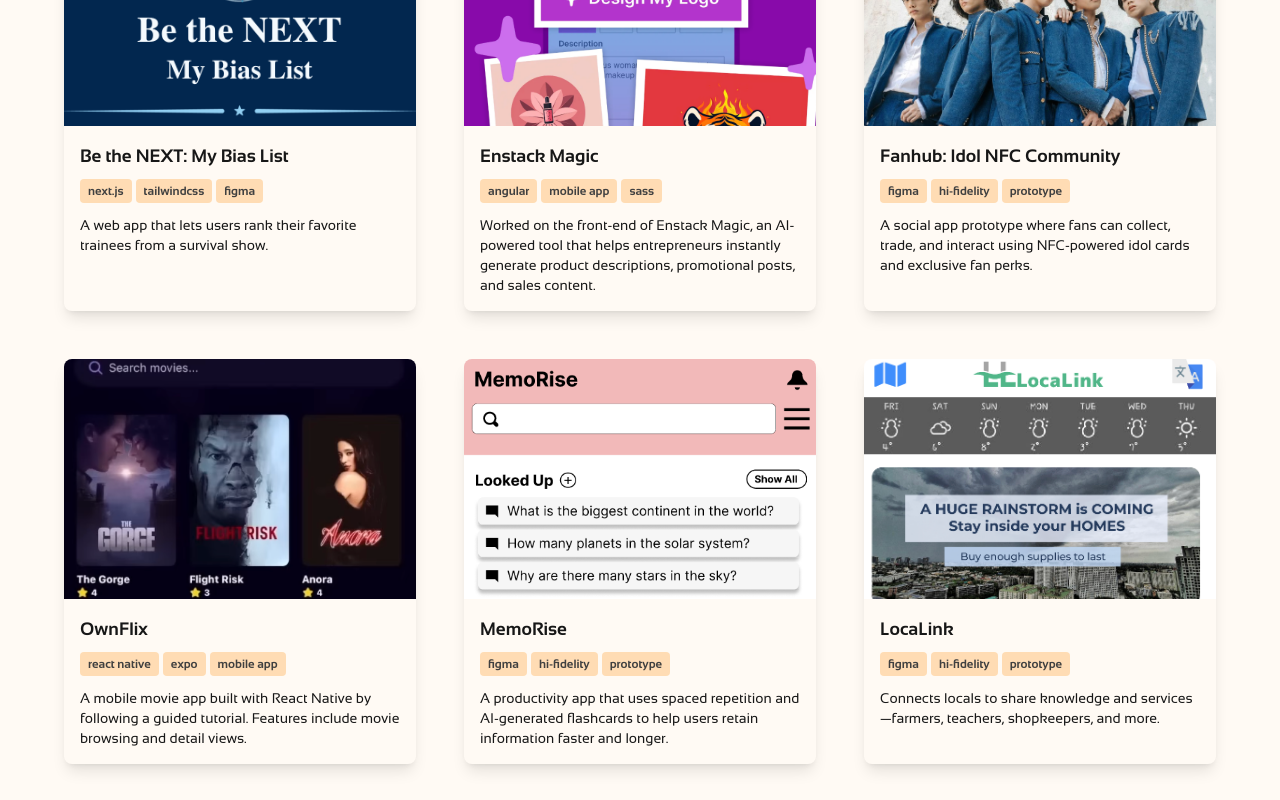
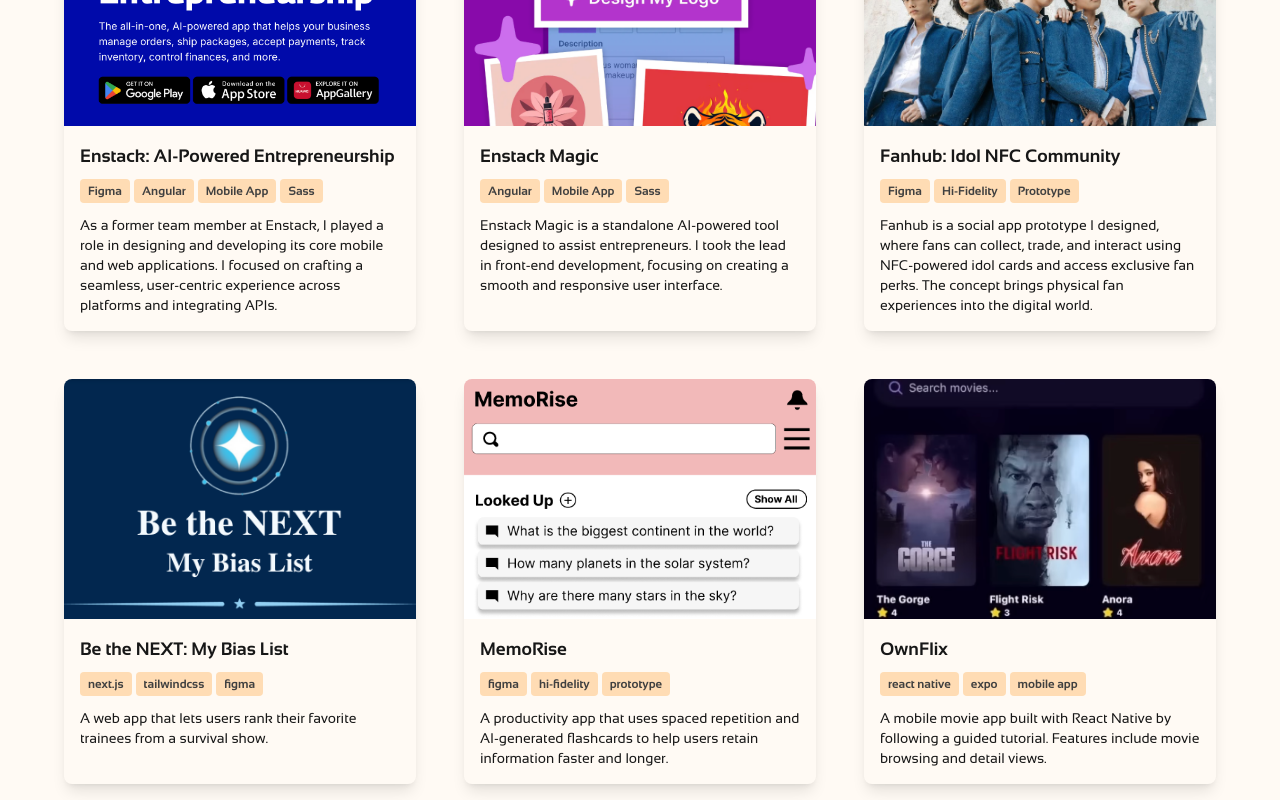
Before and after one commit to dadalman/dalman-portfolio, a Next.js app: page / in a window 1280 px wide. Shown: the part 2300-3100 px from the top of the page. Built offline with nearby package versions, Linux system fonts and the light colour scheme.

Commit message:
Updated project spread

```diff
--- a/components/Projects.tsx
+++ b/components/Projects.tsx
@@ -1,5 +1,29 @@
 export default function Projects() {
   const projects = [
+    {
+      title: "Enstack: AI-Powered Entrepreneurship",
+      description:
+        "As a former team member at Enstack, I played a role in designing and developing its core mobile and web applications. I focused on crafting a seamless, user-centric experience across platforms and integrating APIs.",
+      image: "/assets/images/enstack-banner.png",
+      tags: ["Figma", "Angular", "Mobile App", "Sass"],
+      link: "https://www.enstack.com/downloads",
+    },
+    {
+      title: "Enstack Magic",
+      description:
+        "Enstack Magic is a standalone AI-powered tool designed to assist entrepreneurs. I took the lead in front-end development, focusing on creating a smooth and responsive user interface.",
+      image: "/assets/images/enstack-magic-banner.png",
+      tags: ["Angular", "Mobile App", "Sass"],
+      link: "https://www.enstack.com/magic",
+    },
+    {
+      title: "Fanhub: Idol NFC Community",
+      description:
+        "Fanhub is a social app prototype I designed, where fans can collect, trade, and interact using NFC-powered idol cards and access exclusive fan perks. The concept brings physical fan experiences into the digital world.",
+      image: "/assets/images/fanhub-banner.png",
+      tags: ["Figma", "Hi-Fidelity", "Prototype"],
+      link: "https://www.figma.com/proto/66DGpp3oPOLSFLrEFTiWWS/Fanhub-Design?node-id=21-4900&starting-point-node-id=21%3A4900",
+    },
     {
       title: "Be the NEXT: My Bias List",
       description:
@@ -7,30 +31,6 @@
       image: "/assets/images/btn-bias-list-banner.png",
       tags: ["next.js", "tailwindcss", "figma"],
       link: "https://btn-my-bias-list.vercel.app/",
-    },
-    {
-      title: "Enstack Magic",
-      description:
-        "Worked on the front-end of Enstack Magic, an AI-powered tool that helps entrepreneurs instantly generate product descriptions, promotional posts, and sales content.",
-      image: "/assets/images/enstack-magic-banner.png",
-      tags: ["angular", "mobile app", "sass"],
-      link: "https://www.enstack.com/magic",
-    },
-    {
-      title: "Fanhub: Idol NFC Community",
-      description:
-        "A social app prototype where fans can collect, trade, and interact using NFC-powered idol cards and exclusive fan perks.",
-      image: "/assets/images/fanhub-banner.png",
-      tags: ["figma", "hi-fidelity", "prototype"],
-      link: "https://www.figma.com/proto/66DGpp3oPOLSFLrEFTiWWS/Fanhub-Design?node-id=21-4900&starting-point-node-id=21%3A4900",
-    },
-    {
-      title: "OwnFlix",
-      description:
-        "A mobile movie app built with React Native by following a guided tutorial. Features include movie browsing and detail views.",
-      image: "/assets/images/mobile-movie-banner.png",
-      tags: ["react native", "expo", "mobile app"],
-      link: "https://github.com/dadalman/mobile-movie-app",
     },
     {
       title: "MemoRise",
@@ -41,13 +41,21 @@
       link: "https://www.figma.com/proto/95QtUeX5RpYNsEE11iO0he/MemoRise?node-id=1-2&starting-point-node-id=1%3A2",
     },
     {
-      title: "LocaLink",
+      title: "OwnFlix",
       description:
-        "Connects locals to share knowledge and services—farmers, teachers, shopkeepers, and more.",
-      image: "/assets/images/localink-banner.png",
-      tags: ["figma", "hi-fidelity", "prototype"],
-      link: "https://www.figma.com/proto/t8MVZIjEyrwTQ3E8itcHoc/LocaLink?node-id=11-499&p=f&t=i6AMhAduz2DOrNgw-0&scaling=scale-down&content-scaling=fixed&page-id=0%3A1&starting-point-node-id=11%3A499",
+        "A mobile movie app built with React Native by following a guided tutorial. Features include movie browsing and detail views.",
+      image: "/assets/images/mobile-movie-banner.png",
+      tags: ["react native", "expo", "mobile app"],
+      link: "https://github.com/dadalman/mobile-movie-app",
     },
+    // {
+    //   title: "LocaLink",
+    //   description:
+    //     "Connects locals to share knowledge and services—farmers, teachers, shopkeepers, and more.",
+    //   image: "/assets/images/localink-banner.png",
+    //   tags: ["figma", "hi-fidelity", "prototype"],
+    //   link: "https://www.figma.com/proto/t8MVZIjEyrwTQ3E8itcHoc/LocaLink?node-id=11-499&p=f&t=i6AMhAduz2DOrNgw-0&scaling=scale-down&content-scaling=fixed&page-id=0%3A1&starting-point-node-id=11%3A499",
+    // },
 
     // Add more projects here if needed
   ];
```
Also changed, not shown: public/assets/images/enstack-banner.png (added).
